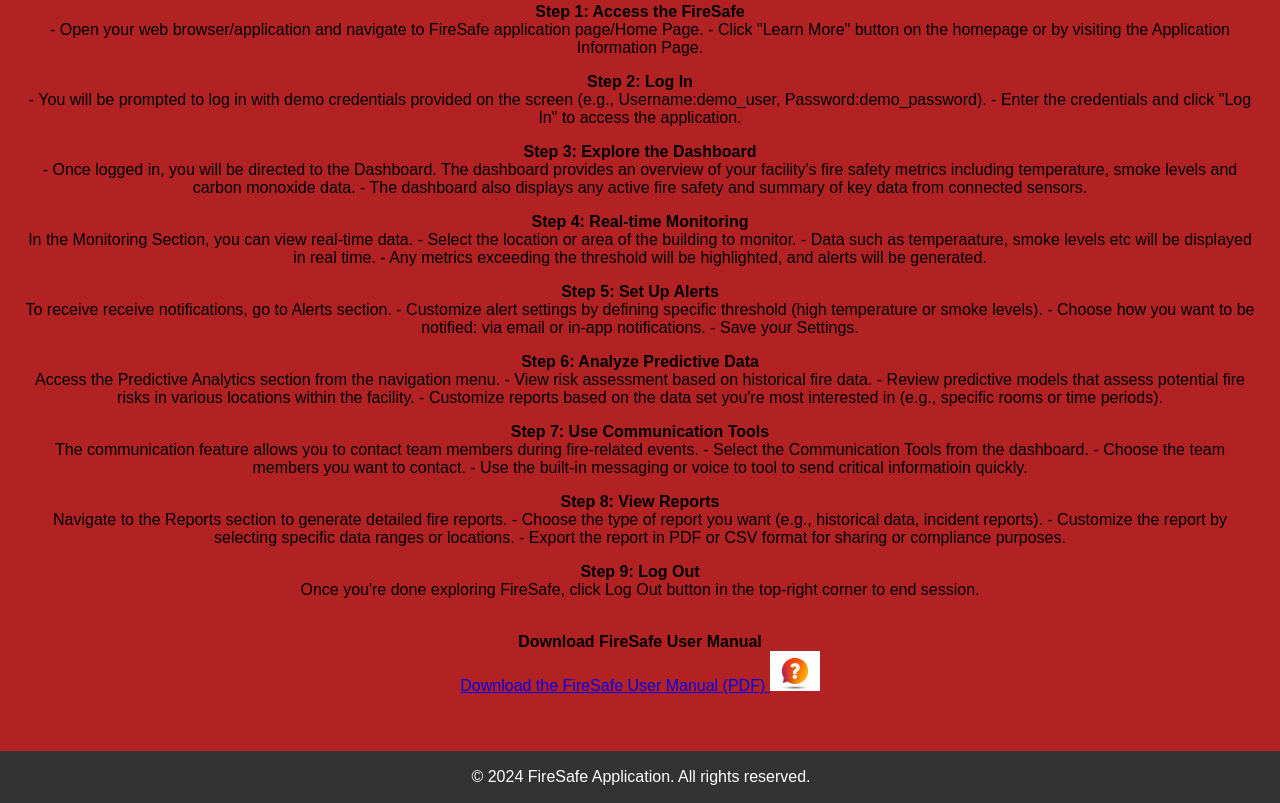
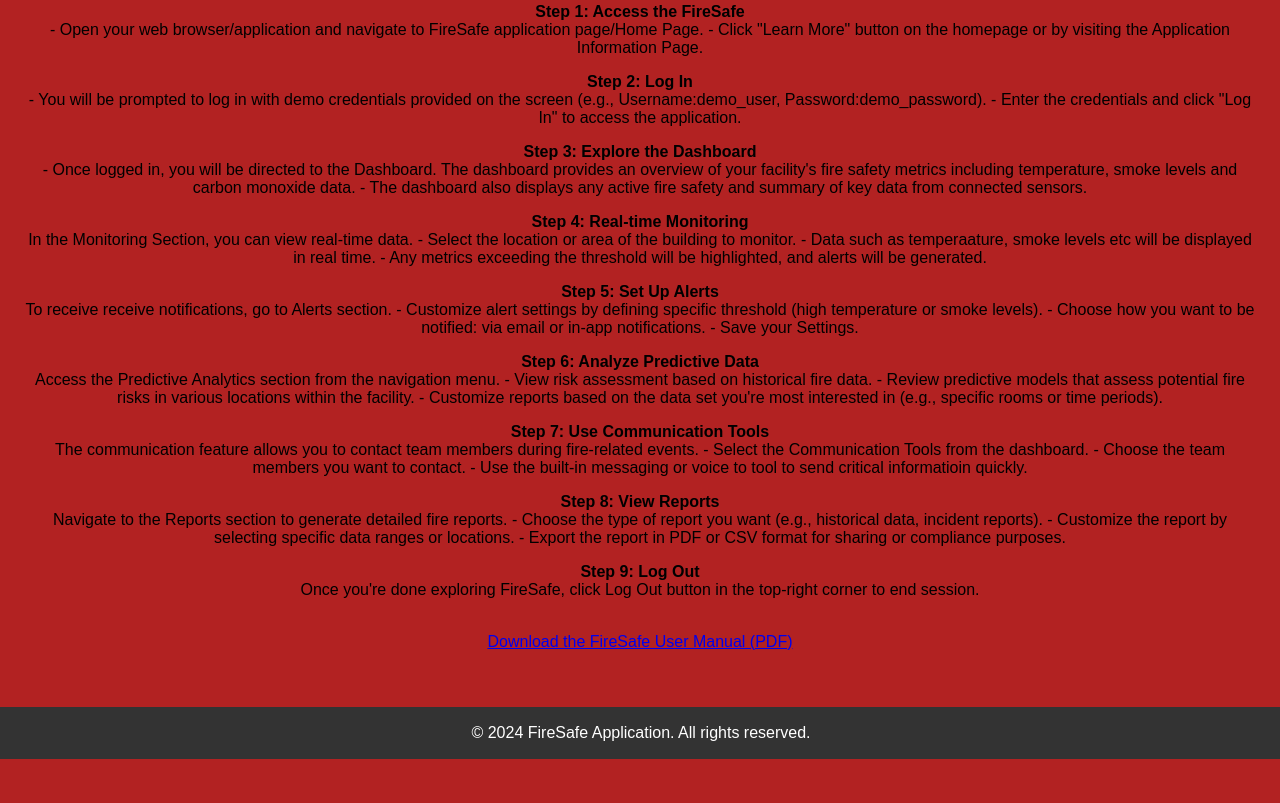
Before and after one commit to Ky876/FireSafe, a plain HTML site: page UserGuide.html in a window 1280 px wide. Shown: the part 575-1378 px from the top of the page. After the commit the page ends 1334 px from the top, so only its background shows below. Drawn offline with Linux system fonts and the light colour scheme.

Commit message:
Update UserGuide.html

```diff
--- a/UserGuide.html
+++ b/UserGuide.html
@@ -70,8 +70,7 @@
 
 
 		<br>
-		<span class="boldtext">Download FireSafe User Manual</span><br> <a href="FireSafe_User_Manual_PDF.pdf" target="blank">Download the FireSafe User Manual (PDF)
-		<img src="help.jpg" alt="Download PDF" width="50">
+		<a href="FireSafe_User_Manual_PDF.pdf" target="blank">Download the FireSafe User Manual (PDF)
 		</a><br><br>
 
 	</section>
```
